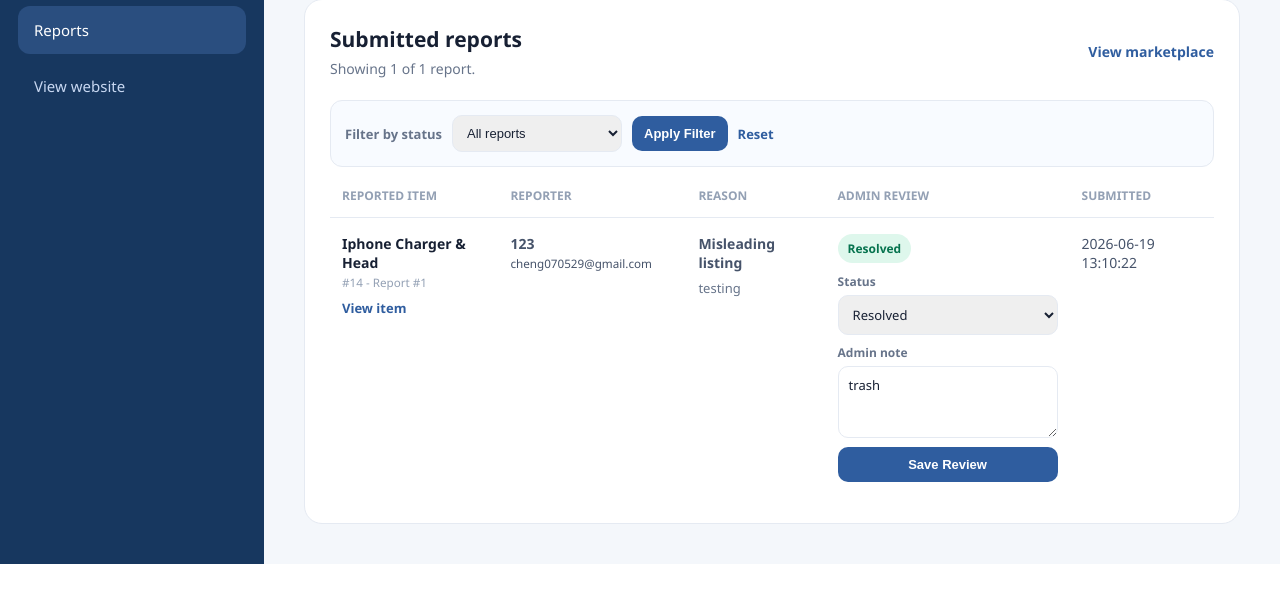
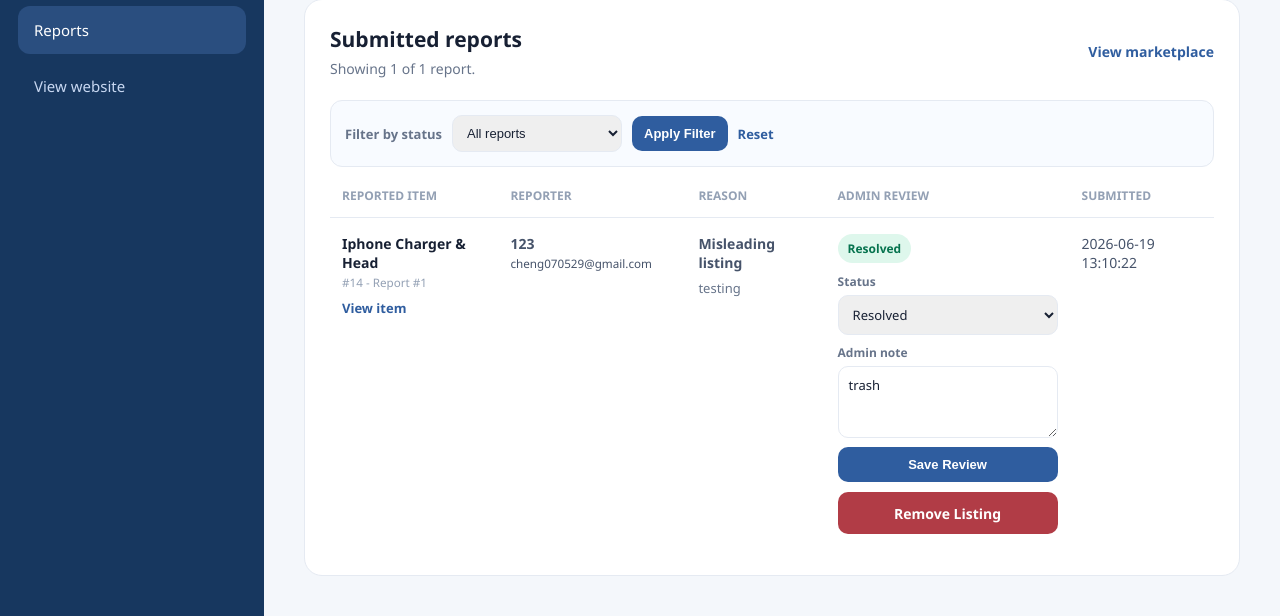
Before and after one commit to S1ngggg/GitExercise-G062-, a Flask app: page /admin/reports in a window 1280 px wide. Shown: the part 340-956 px from the top of the page. Before the commit the page ends 904 px from the top, so only its background shows below. Run offline with Flask 3, Linux system fonts and the light colour scheme; a user stored in the database is signed in; data comes from the database, SQL or seed files in the repository; both versions use the stored data as it was after the commit.

Commit message:
Admin now can remove reported post

```diff
--- a/app.py
+++ b/app.py
@@ -1203,6 +1203,36 @@ def update_admin_item(item_id):
     return redirect(url_for('admin_items'))
 
 
+@app.route("/admin/reports/<int:item_id>/remove-item", methods=['POST'])
+def admin_remove_reported_item(item_id):
+    denied = check_admin()
+    if denied:
+        return denied
+    connect = sqlite3.connect("database.db")
+    cursor = connect.cursor()
+
+    cursor.execute("SELECT image FROM item WHERE id = ?", (item_id,))
+    row = cursor.fetchone()
+    if not row:
+        flash("Item not found.")
+        connect.close()
+        return redirect(url_for('admin_reports'))
+
+    if row[0]:
+        img_path = os.path.join(app.config['UPLOAD_FOLDER'], row[0])
+        if os.path.exists(img_path):
+            os.remove(img_path)
+
+    cursor.execute("DELETE FROM favourite WHERE item_id = ?", (item_id,))
+    cursor.execute("DELETE FROM report WHERE item_id = ?", (item_id,))
+    cursor.execute("DELETE FROM item WHERE id = ?", (item_id,))
+    connect.commit()
+    connect.close()
+
+    flash("Reported listing has been removed.")
+    return redirect(url_for('admin_reports'))
+
+
 @app.route("/admin/categories", methods=['GET', 'POST'])
 def admin_categories():
     denied = check_admin()
--- a/templates/admin_reports.html
+++ b/templates/admin_reports.html
@@ -134,6 +134,9 @@
                                         </label>
                                         <button type="submit">Save Review</button>
                                     </form>
+                                    <form method="POST" action="{{ url_for('admin_remove_reported_item', item_id=item_id) }}" onsubmit="return confirm('Permanently remove this listing and all its reports?')" style="margin-top: 10px;">
+                                        <button class="danger-button" type="submit" style="width: 100%;">Remove Listing</button>
+                                    </form>
                                 </td>
                                 <td>{{ created_at }}</td>
                             </tr>
```
Also changed, not shown: database.db.
